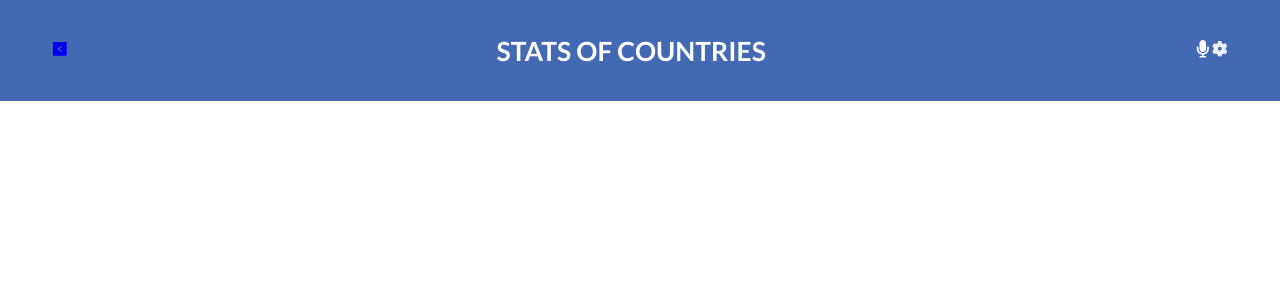
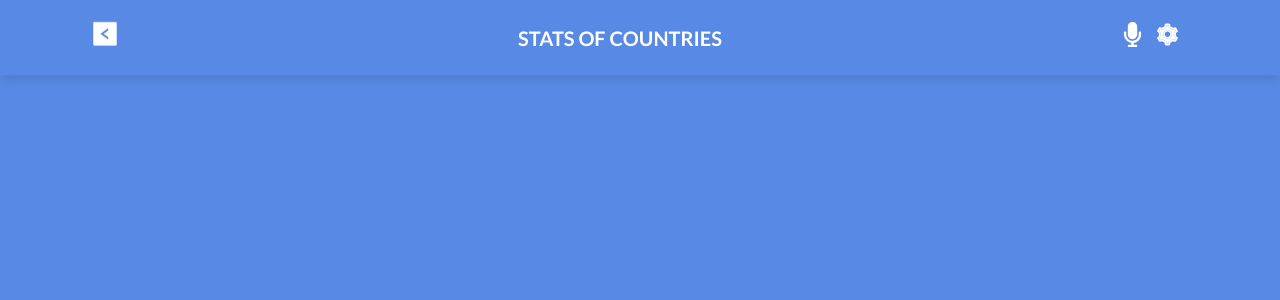
Before and after one commit to piesieomane/country-stats, a React (Create React App) app: page /1/1 in a window 1280 px wide. Shown: the top 300 px of the page. Built offline with nearby package versions, Linux system fonts and the light colour scheme.

Commit message:
Style navbar with sass

```diff
--- a/src/App.css
+++ b/src/App.css
@@ -1,4 +1,49 @@
-@import url('https://fonts.googleapis.com/css2?family=Lato:ital,wght@0,100;0,300;0,400;0,700;0,900;1,100;1,300;1,400;1,700;1,900&display=swap');
+@import url('https://fonts.googleapis.com/css2?family=Lato:wght@400;600;700&display=swap');
+
+:root {
+  --bg-color: #588ae5;
+  --primary-color: #4369b2;
+  --text-color: #fff;
+}
+
+* {
+  margin: 0;
+  padding: 0;
+  box-sizing: border-box;
+  text-decoration: none;
+  text-transform: capitalize;
+  border: none;
+  outline: none;
+  font-family: 'Lato', sans-serif;
+  list-style: none;
+  transition: all 0.3s linear;
+}
+
+html {
+  scroll-behavior: smooth;
+  font-size: 62.5%;
+  overflow-x: hidden;
+}
+
+body {
+  background-color: var(--bg-color);
+  color: var(--text-color);
+  font-size: 1.6rem;
+  line-height: 1.5;
+  font-weight: 400;
+  overflow-x: hidden;
+}
+
+img {
+  width: 100%;
+  height: auto;
+}
+
+section {
+  padding: 2rem 6rem;
+}
+
+/* @import url('https://fonts.googleapis.com/css2?family=Lato:ital,wght@0,100;0,300;0,400;0,700;0,900;1,100;1,300;1,400;1,700;1,900&display=swap');
 
 body {
   margin: 0;
@@ -33,7 +78,7 @@ body {
   background-color: #35548b;
 }
 
-.map-wrapper {
+/* .map-wrapper {
   width: 100%;
 }
 
@@ -45,4 +90,4 @@ body {
 
 .leaflet-container {
   height: 400px;
-}
+} */
--- a/src/components/Navbar.js
+++ b/src/components/Navbar.js
@@ -2,19 +2,20 @@ import React from 'react';
 import { NavLink } from 'react-router-dom';
 import { FaMicrophone } from 'react-icons/fa';
 import { AiTwotoneSetting, AiFillLeftSquare } from 'react-icons/ai';
+import '../styles/navbar.scss';
 
 const Navbar = () => {
   return (
-    <header>
-      <div className="nav">
+    <header className="nav_bar">
+      <div className="nav_left">
         <NavLink to="/">
           <AiFillLeftSquare />
         </NavLink>
-        <h2>STATS OF COUNTRIES</h2>
-        <div>
-          <FaMicrophone />
-          <AiTwotoneSetting />
-        </div>
+      </div>
+      <h2>STATS OF COUNTRIES</h2>
+      <div className="nav_right">
+        <FaMicrophone />
+        <AiTwotoneSetting />
       </div>
     </header>
   );
--- /dev/null
+++ b/src/styles/navbar.scss
@@ -0,0 +1,50 @@
+.nav_bar {
+  position: relative;
+  display: flex;
+  align-items: center;
+  justify-content: space-between;
+  top: 0;
+  left: 0;
+  right: 0;
+  padding: 1.5rem 7%;
+  z-index: 999;
+  box-shadow: 0 0.5rem 1rem rgba(0, 0, 0, 0.1);
+
+  .nav_left {
+    display: flex;
+    align-items: center;
+
+    a {
+      animation: floating 2s linear infinite;
+      font-size: 3rem;
+      color: var(--text-color);
+
+      @keyframes floating {
+        0% {
+          transform: translateY(0);
+        }
+
+        100% {
+          transform: translateY(0);
+        }
+
+        50% {
+          transform: translateY(-1rem);
+        }
+      }
+    }
+  }
+
+  h2 {
+    font-size: 2rem;
+    font-weight: 600;
+  }
+
+  .nav_right {
+    svg {
+      font-size: 2.5rem;
+      margin-right: 1rem;
+      cursor: pointer;
+    }
+  }
+}
```
Also changed, not shown: src/styles/worldpage.scss (added).
